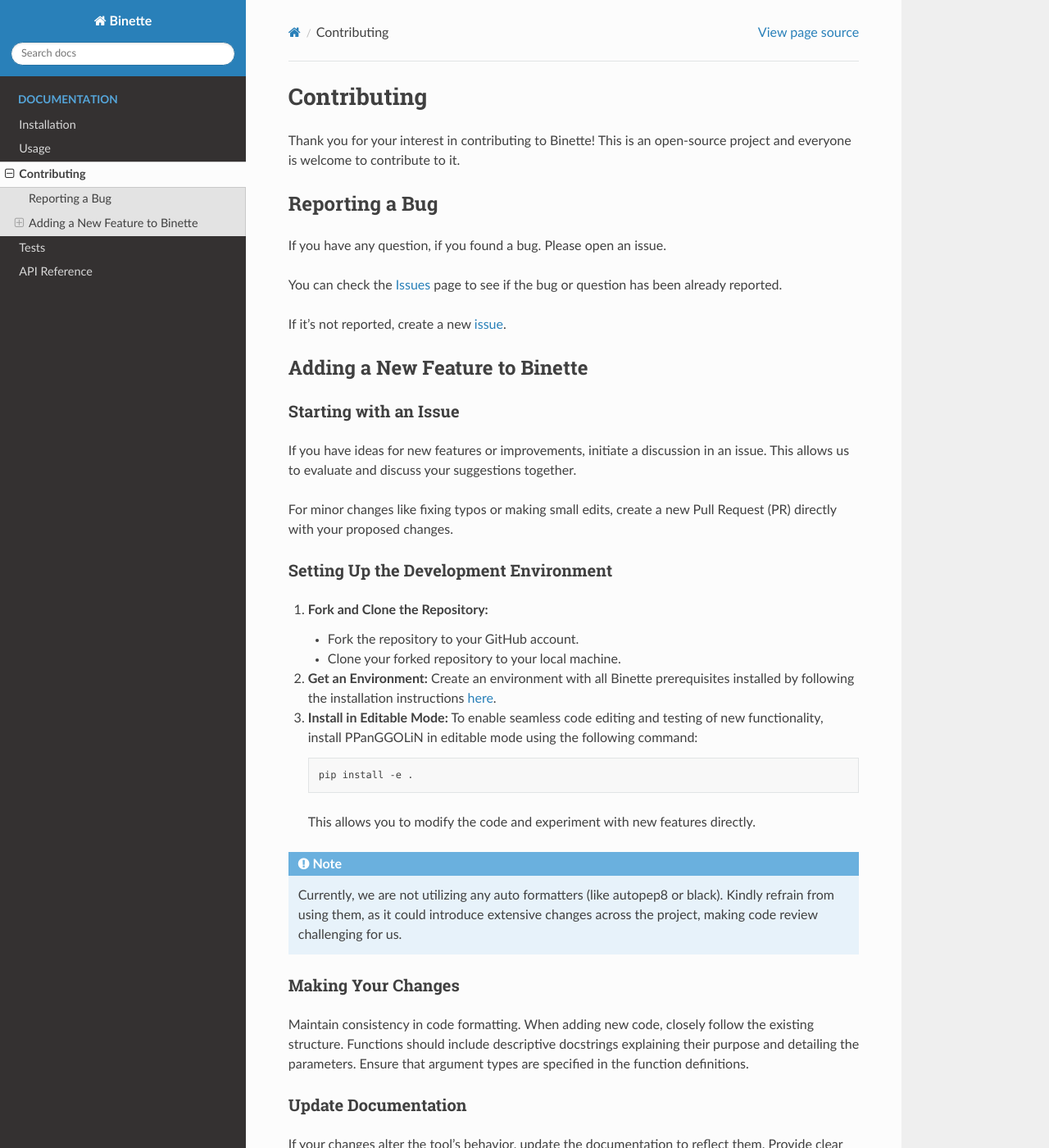
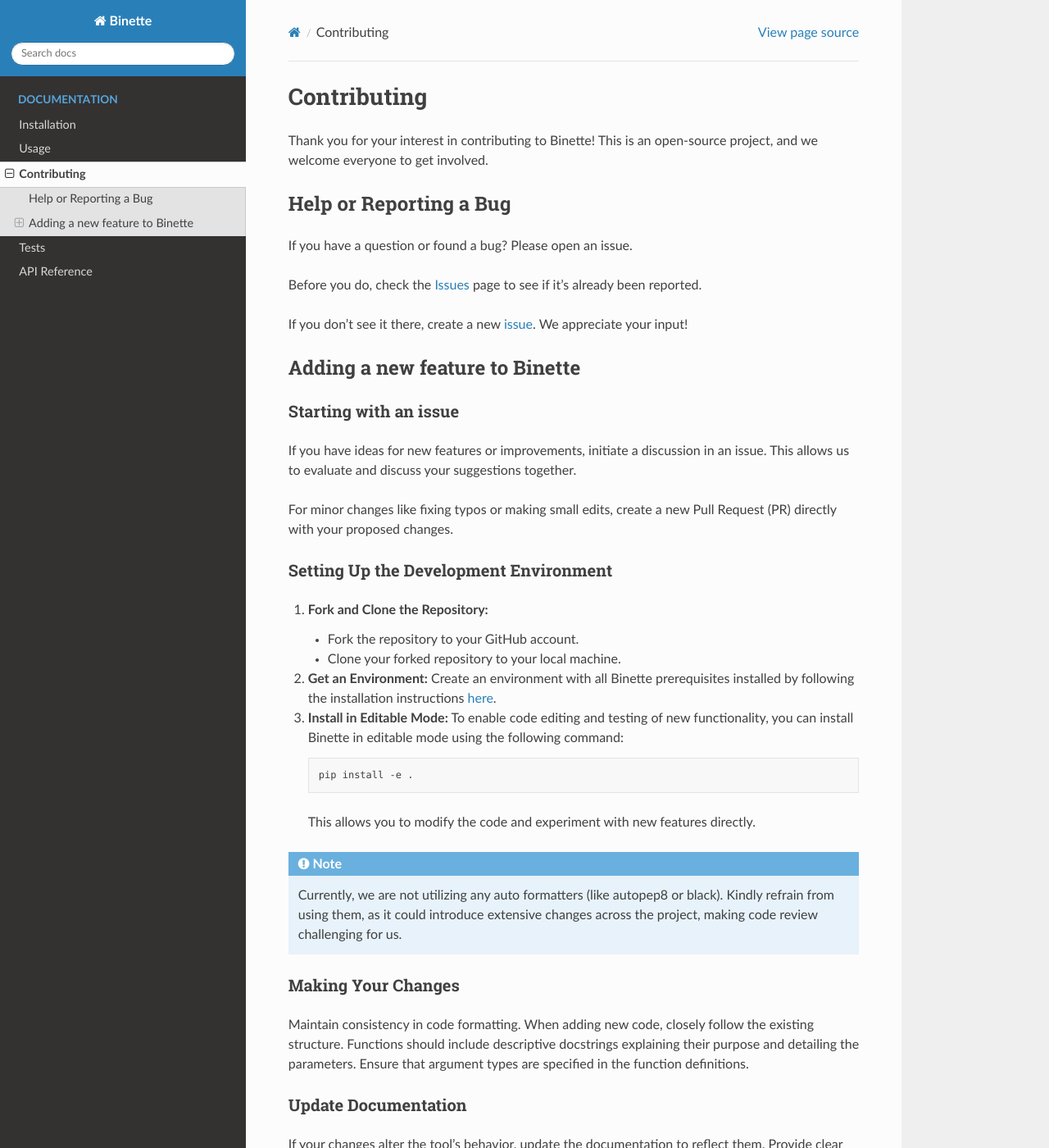
Before and after one commit to genotoul-bioinfo/Binette, a Sphinx documentation site: the page built from docs/contributing.md, in a window 1280 px wide and 1400 px high. Shown: the whole window at 82% size. Built offline with Sphinx 7.4.7 and the Read the Docs theme 2.0.0, drawn with Linux system fonts in a browser that asks for light colours; pages that are not in the unit, such as notebooks, are missing from menus.

Commit message:
improve doc to clarify step when seeking for help

````diff
--- a/docs/contributing.md
+++ b/docs/contributing.md
@@ -1,18 +1,19 @@
 # Contributing
 
-Thank you for your interest in contributing to Binette! This is an open-source project and everyone is welcome to contribute to it.
+Thank you for your interest in contributing to Binette! This is an open-source project, and we welcome everyone to get involved.
 
-## Reporting a Bug
+## Help or Reporting a Bug
 
-If you have any question, if you found a bug. Please open an issue.
+If you have a question or found a bug? Please open an issue.
 
-You can check the [Issues](https://github.com/genotoul-bioinfo/Binette/issues) page to see if the bug or question has been already reported.
+Before you do, check the [Issues](https://github.com/genotoul-bioinfo/Binette/issues) page to see if it's already been reported.
 
-If it's not reported, create a new [issue](https://github.com/genotoul-bioinfo/Binette/issues).
+If you don’t see it there, create a new [issue](https://github.com/genotoul-bioinfo/Binette/issues). We appreciate your input!
 
-## Adding a New Feature to Binette
 
-### Starting with an Issue
+## Adding a new feature to Binette
+
+### Starting with an issue
 
 If you have ideas for new features or improvements, initiate a discussion in an issue. This allows us to evaluate and discuss your suggestions together.
 
@@ -28,7 +29,7 @@
    Create an environment with all Binette prerequisites installed by following the installation instructions [here](./installation.md#installing-from-source-code-within-a-conda-environnement).
 
 3. **Install in Editable Mode:**
-   To enable seamless code editing and testing of new functionality, install PPanGGOLiN in editable mode using the following command:
+   To enable code editing and testing of new functionality, you can install Binette in editable mode using the following command:
 
    ```bash
    pip install -e .
````
Also changed, not shown: README.md (+5 -3 lines).
